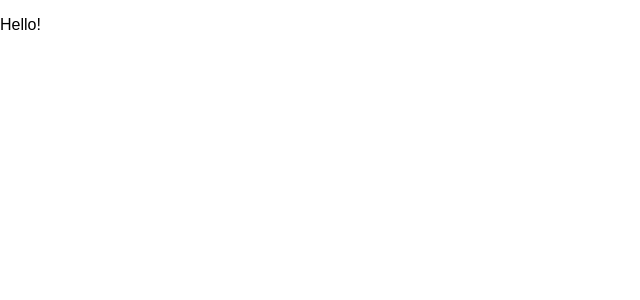
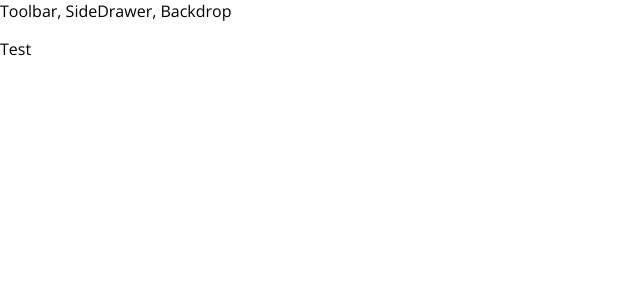
Before and after one commit to fabio-franco/burger-builder, a React app: page / in a window 1280 px wide. Shown: the top 300 px of the page, without its empty margins (0-640 px from the left). Built offline with nearby package versions, Linux system fonts and the light colour scheme.

Commit message:
Project structure definition

```diff
--- a/public/index.html
+++ b/public/index.html
@@ -8,8 +8,10 @@
       manifest.json provides metadata used when your web app is added to the
       homescreen on Android. See https://developers.google.com/web/fundamentals/engage-and-retain/web-app-manifest/
     -->
-    <link rel="manifest" href="%PUBLIC_URL%/manifest.json">
-    <link rel="shortcut icon" href="%PUBLIC_URL%/favicon.ico">
+    <!-- <link rel="manifest" href="%PUBLIC_URL%/manifest.json"> -->
+    <link rel="manifest" href="manifest.json">
+    <!-- <link rel="shortcut icon" href="%PUBLIC_URL%/favicon.ico"> -->
+    <link rel="shortcut icon" href="favicon.ico">
     <!--
       Notice the use of %PUBLIC_URL% in the tags above.
       It will be replaced with the URL of the `public` folder during the build.
--- a/src/App.js
+++ b/src/App.js
@@ -1,10 +1,13 @@
 import React, { Component } from 'react';
 
+import Layout from './components/Layout/Layout';
 class App extends Component {
   render() {
     return (
-      <div >
-       <p>Hello!</p>
+      <div>
+        <Layout>
+          <p>Test</p>
+        </Layout>
       </div>
     );
   }
--- /dev/null
+++ b/src/components/Layout/Layout.js
@@ -0,0 +1,16 @@
+import React from 'react';
+
+import Aux from '../../hoc/Aux';
+
+const layout = (props) => (
+  <Aux>
+    <div>
+      Toolbar, SideDrawer, Backdrop
+    </div>
+    <main>
+      {props.children}
+    </main>
+  </Aux>
+);
+
+export default layout;
--- /dev/null
+++ b/src/hoc/Aux.js
@@ -0,0 +1,3 @@
+const aux = (props) => props.children;
+
+export default aux;
--- a/src/index.css
+++ b/src/index.css
@@ -1,5 +1,5 @@
 body {
   margin: 0;
   padding: 0;
-  font-family: sans-serif;
+  font-family: "Open Sans", sans-serif;
 }
```
Also changed, not shown: public/manifest.json, 1 other file (tests, documents, lock files or other folders).
